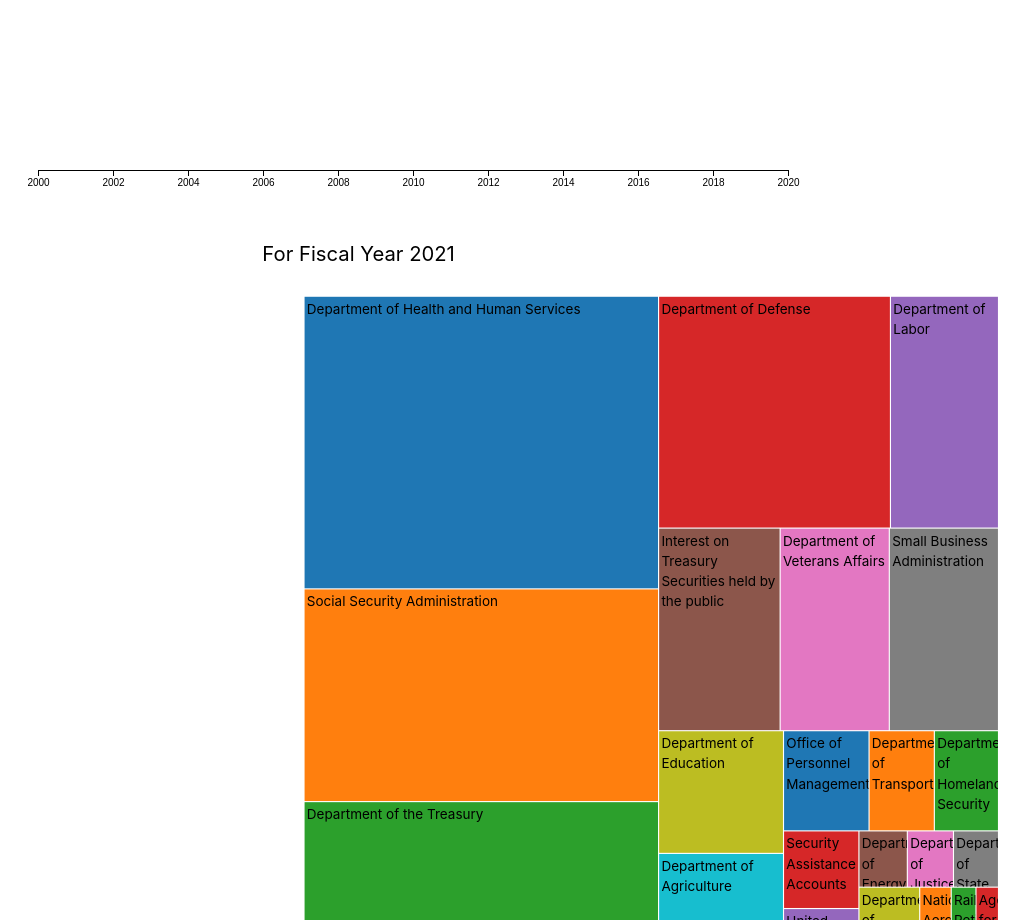
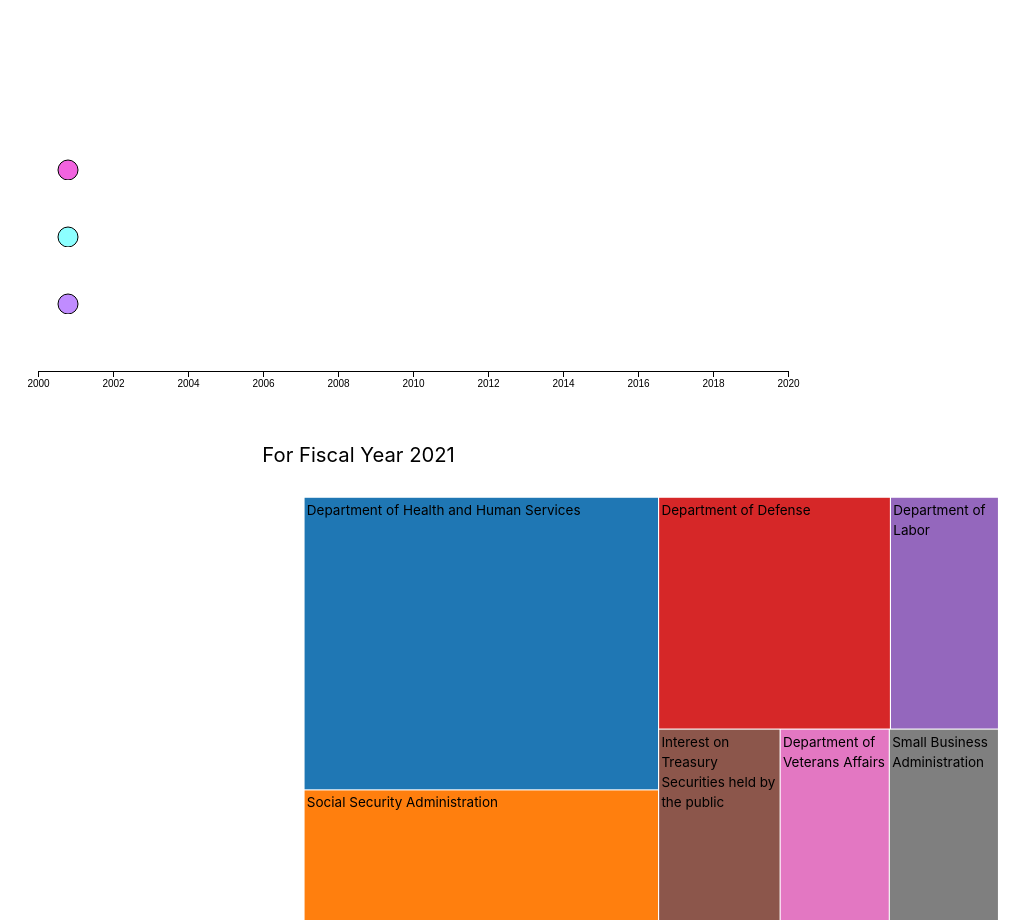
Before and after one commit to COSI116A-Brandeis-InfoVis-Fall23/cosi-116a-final-project-code-noammolloy, a plain HTML site: page index.html in a window 1280 px wide. Shown: the part 1300-2220 px from the top of the page, without its empty margins (0-1033 px from the left). Drawn offline with nearby package versions, Linux system fonts and the light colour scheme.

Commit message:
Update index.html

```diff
--- a/index.html
+++ b/index.html
@@ -64,6 +64,9 @@
     <!-- Don't delete the closing tag! -->
     </svg>
         <div id="timeline">
+          <div id="circle1"></div>
+          <div id="circle2"></div>
+          <div id="circle3"></div>
           <g id="tl"></g>
         </div>
 
```
